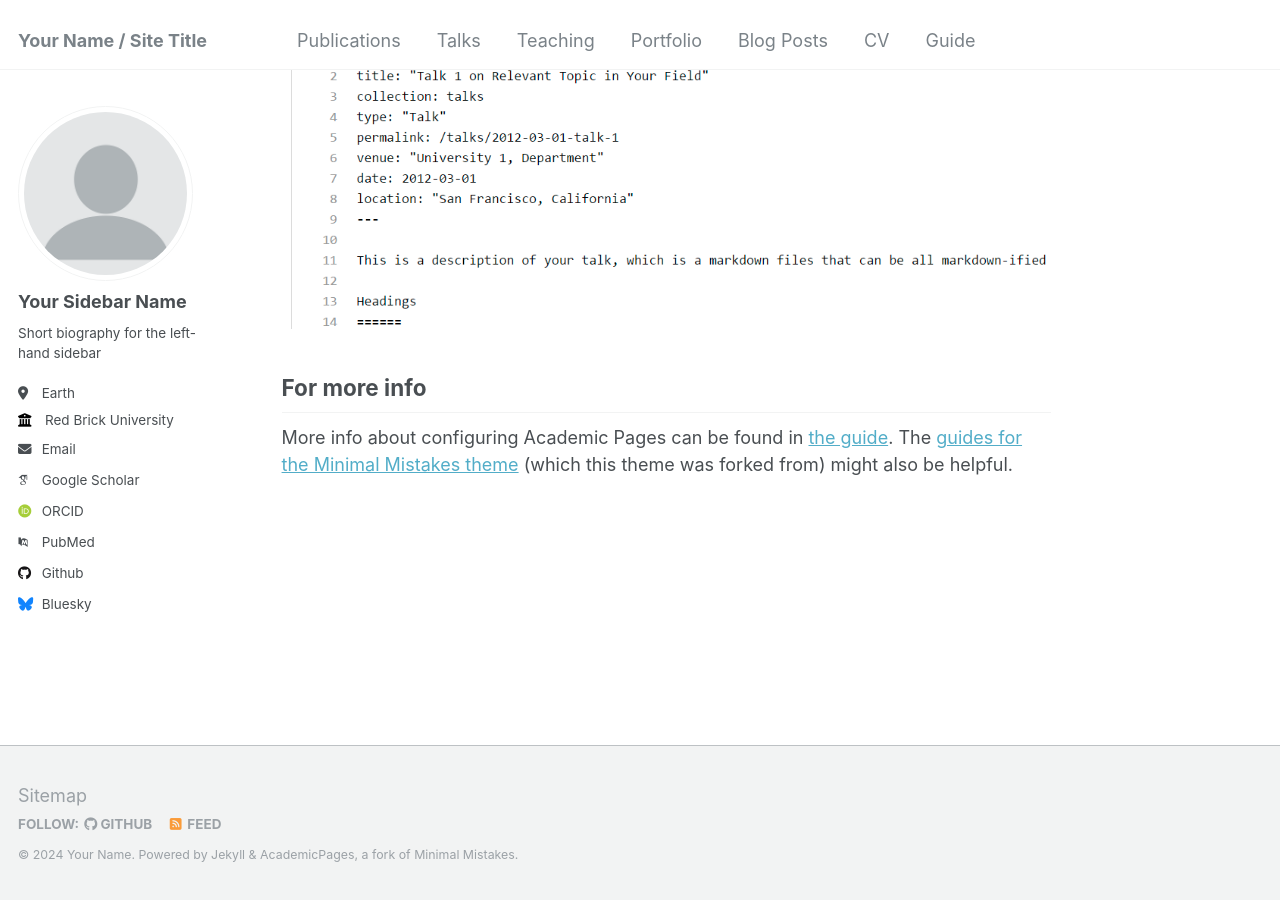
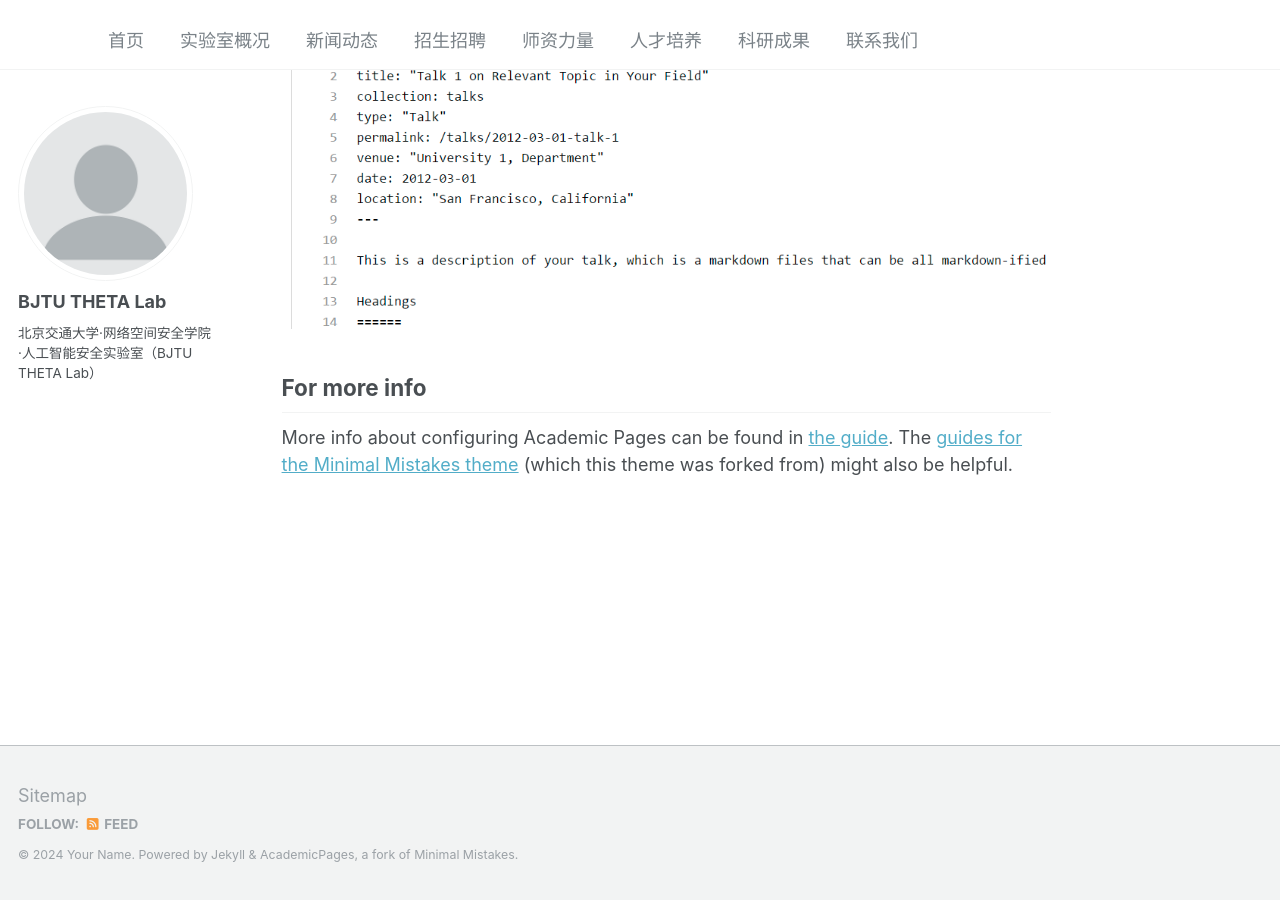
Before and after one commit to BJTU-THETA-Lab/BJTU-THETA-Lab.github.io, a Jekyll site: the page built from _pages/about.md, in a window 1280 px wide and 900 px high, scrolled down 2660 px. Built offline with Jekyll 4.4.1, drawn with Linux system fonts in a browser that asks for light colours; some web fonts are replaced.

Commit message:
update config.yml && navigation.yml

```diff
--- a/_config.yml
+++ b/_config.yml
@@ -8,13 +8,13 @@
 
 # Basic Site Settings
 locale                   : "en-US"
-title                    : "Your Name / Site Title"
+title                    : ""
 title_separator          : "-"
 name                     : &name "Your Name"
 description              : &description "personal description"
 url                      : https://academicpages.github.io # the base hostname & protocol for your site e.g. "https://mmistakes.github.io"
 baseurl                  : "" # the subpath of your site, e.g. "/blog"
-repository               : "academicpages/academicpages.github.io"
+repository               : "BJTU-THETA-Lab/BJTU-THETA-Lab.github.io"
 
 # Site Author - The following control what appear as part of the author content on the side bar.
 #               If a field is blank the icon and link will not appear, otherwise it will be shown.
@@ -22,33 +22,33 @@ repository               : "academicpages/academicpages.github.io"
 author:
   # Biographic information
   avatar           : "profile.png"
-  name             : "Your Sidebar Name"
+  name             : "BJTU THETA Lab"
   pronouns         : # example: "she/her"
-  bio              : "Short biography for the left-hand sidebar"
-  location         : "Earth"
-  employer         : "Red Brick University"
+  bio              : "北京交通大学·网络空间安全学院·人工智能安全实验室（BJTU THETA Lab）"
+  location         : # "Earth"
+  employer         : # "Red Brick University"
   uri              : # URL
-  email            : "none@example.org"
+  email            : # "none@example.org"
 
   # Academic websites
   arxiv            : # URL - Update with the correct link to your profile
-  googlescholar    : "https://scholar.google.com/citations?user=PS_CX0AAAAAJ"
+  googlescholar    : # "https://scholar.google.com/citations?user=PS_CX0AAAAAJ"
   impactstory      : # URL
-  orcid            : "http://orcid.org/yourorcidurl"
+  orcid            : # "http://orcid.org/yourorcidurl"
   semantic         : # URL
-  pubmed           : "https://www.ncbi.nlm.nih.gov/pubmed/?term=john+snow"
+  pubmed           : # "https://www.ncbi.nlm.nih.gov/pubmed/?term=john+snow"
   researchgate     : # URL
 
   # Repositories and software development
   bitbucket        : # Username - Update with your username on the site
   codepen          : # Username
   dribbble         : # Username
-  github           : "academicpages"
+  github           : # "BJTU-THETA-Lab"
   kaggle           : # Username
   stackoverflow    : # User number or user number and name (i.e., use "1" or "1/jeff-atwood")
 
   # Social media
-  bluesky          : "bsky.app" # Replace this with you Bluesky username
+  bluesky          : # "bsky.app" # Replace this with you Bluesky username
   facebook         : # Username
   flickr           : # Username
   foursquare       : # Username
--- a/_data/navigation.yml
+++ b/_data/navigation.yml
@@ -5,23 +5,48 @@
 # prevent it from being included in the site.
 
 main:
-  - title: "Publications"
-    url: /publications/
+  - title: "首页"
+    url: ""
 
-  - title: "Talks"
-    url: /talks/
+  - title: "实验室概况"
+    url: "#About"
 
-  - title: "Teaching"
-    url: /teaching/
+  - title: "新闻动态"
+    url: "/News"
 
-  - title: "Portfolio"
-    url: /portfolio/
+  - title: "招生招聘"
+    url: "/Recruit"
 
-  - title: "Blog Posts"
-    url: /year-archive/
+  - title: "师资力量"
+    url: "/Teacher"
 
-  - title: "CV"
-    url: /cv/
+  - title: "人才培养"
+    url: "/Students"
 
-  - title: "Guide"
-    url: /markdown/
+  - title: "科研成果"
+    url: "/Research"
+
+  - title: "联系我们"
+    url: "/Contact"
+
+
+  # - title: "Publications"
+  #   url: /publications/
+
+  # - title: "Talks"
+  #   url: /talks/
+
+  # - title: "Teaching"
+  #   url: /teaching/
+
+  # - title: "Portfolio"
+  #   url: /portfolio/
+
+  # - title: "Blog Posts"
+  #   url: /year-archive/
+
+  # - title: "CV"
+  #   url: /cv/
+
+  # - title: "Guide"
+  #   url: /markdown/
```
